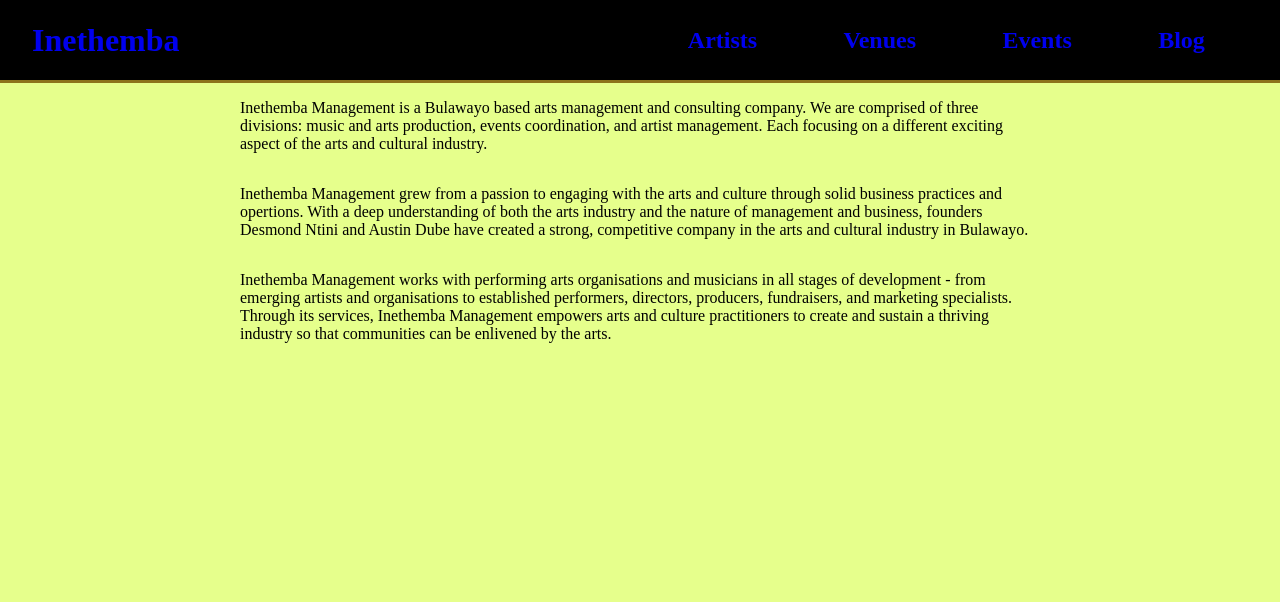
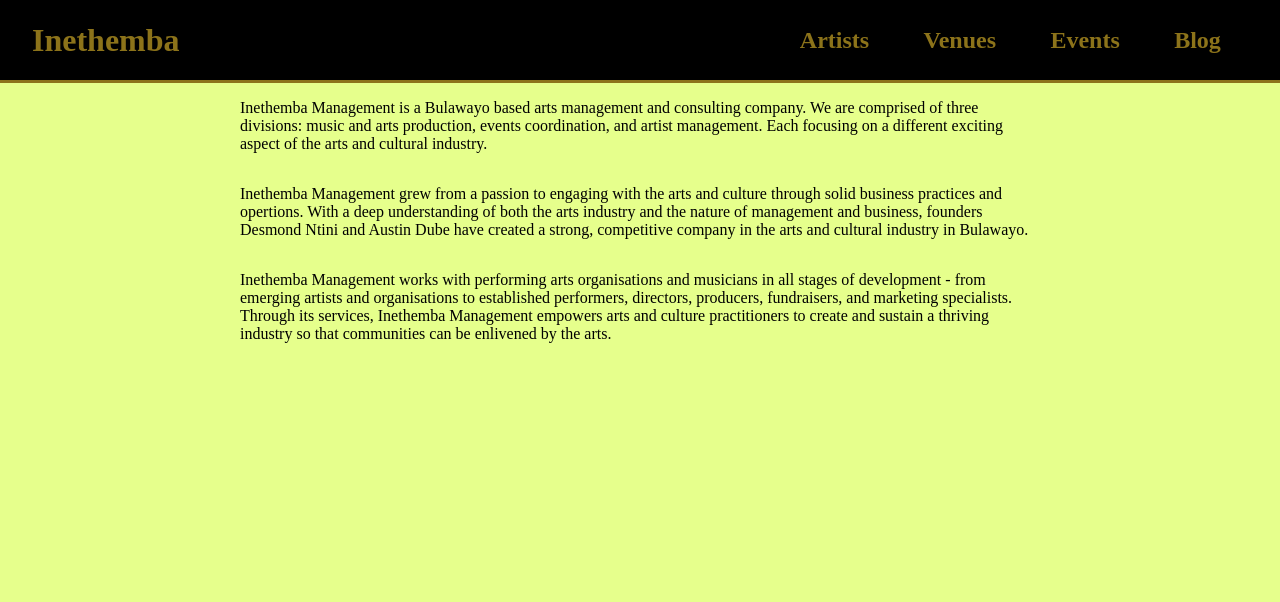
Before and after one commit to Aimee-MacDonald/inethemba, a website: page public/views/index.html in a window 1280 px wide. Drawn offline with Linux system fonts and the light colour scheme.

Commit message:
Minor Fixes

```diff
--- a/package.json
+++ b/package.json
@@ -8,7 +8,7 @@
   },
   "devDependencies": {},
   "scripts": {
-    "test": "echo \"Error: no test specified\" && exit 1"
+    "start": "node app"
   },
   "repository": {
     "type": "git",
--- a/public/styles/index.sass
+++ b/public/styles/index.sass
@@ -20,11 +20,13 @@ h2
 
 header
   background-color: black
-  color: $primary-colour
   h1
     padding: 1rem 0
+  h2
+    padding-bottom: 1rem
   a
     text-decoration: none
+    color: $primary-colour
   ul
     margin: 0
     padding: 0
@@ -69,9 +71,10 @@ header
       padding: 0
       cursor: pointer
     h2
-      margin: 0 1rem
+      margin: 0
       padding: 1.7rem
       cursor: pointer
       &:hover
         background-color: $primary-colour
-        color: black
+        a
+          color: black
```
Also changed, not shown: public/styles/index.css.
